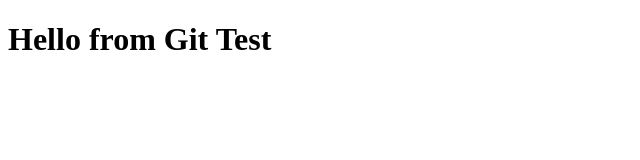
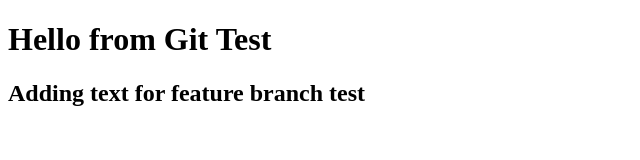
Before and after one commit to KumarSaras/GitTest, a plain HTML site: page index.html in a window 1280 px wide. Shown: the whole page, without its empty margins (0-640 px from the left). Drawn offline with Linux system fonts and the light colour scheme.

Commit message:
Added text for feature branch

```diff
--- a/index.html
+++ b/index.html
@@ -5,5 +5,6 @@
 </head>
 <body>
 	<H1>Hello from Git Test</H1>
+	<H2>Adding text for feature branch test</H2>
 </body>
 </html>
```
